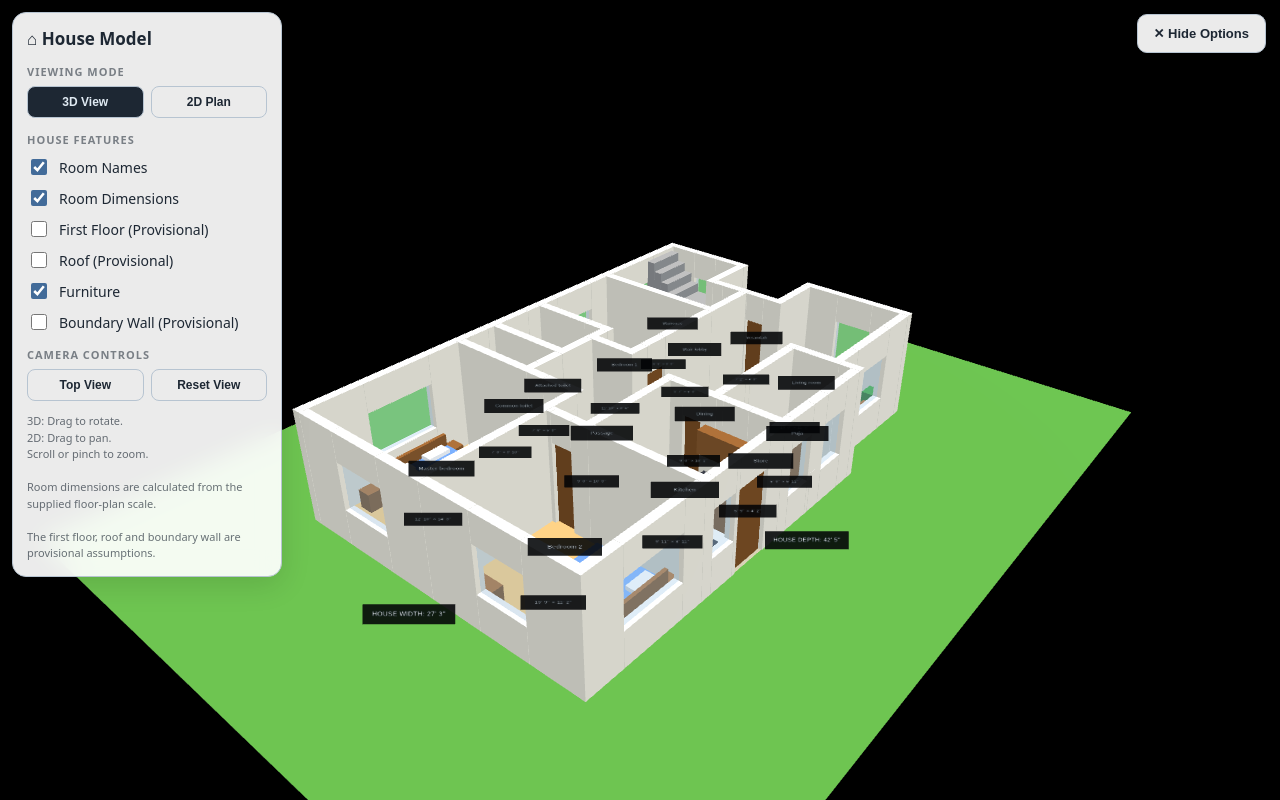
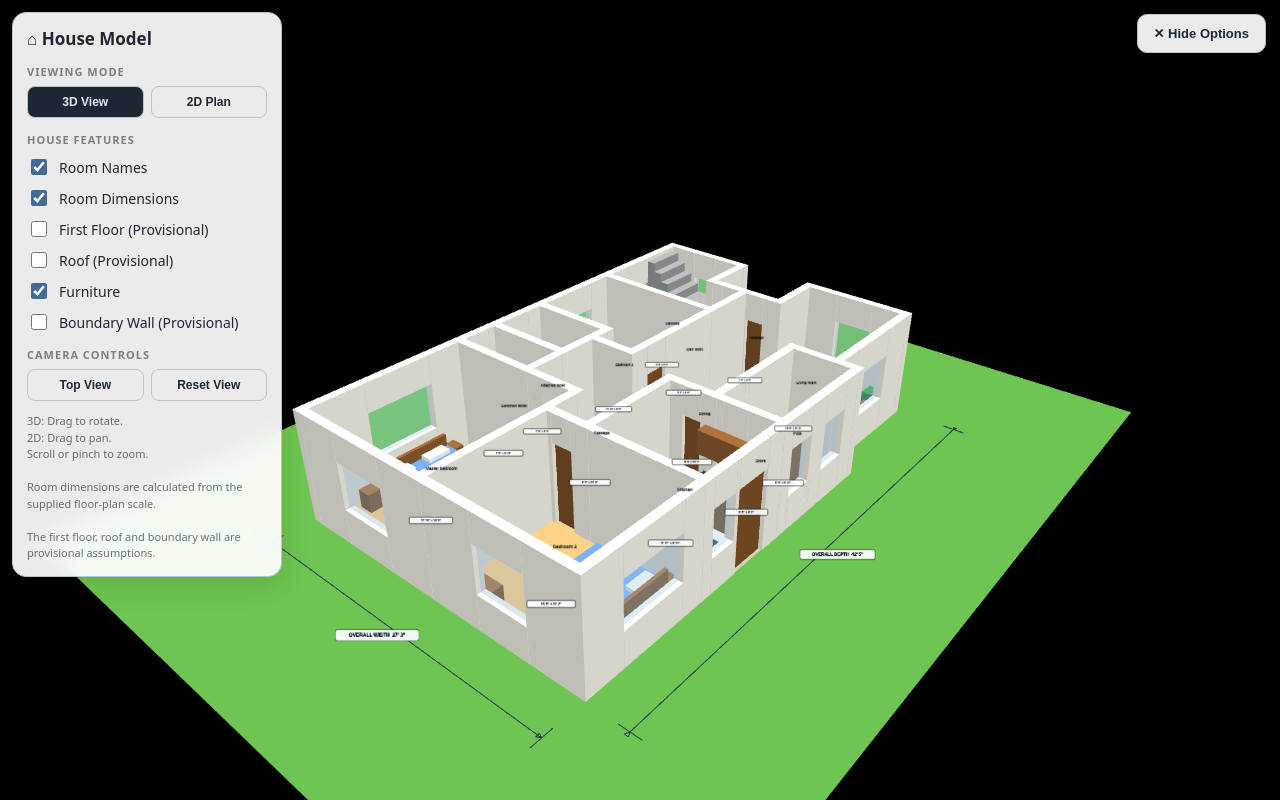
Before and after one commit to aradhya0726/3d-house-design, a plain HTML site: page index.html in a window 1280 px wide. Drawn offline with nearby package versions, Linux system fonts and the light colour scheme.

Commit message:
Update index.html

```diff
--- a/index.html
+++ b/index.html
@@ -128,20 +128,13 @@ html, body {
   color: var(--bg);
 }
 
-.mode-buttons {
-  display: flex;
-  gap: 7px;
-}
-
-.mode-buttons button {
-  flex: 1;
-}
-
+.mode-buttons,
 .camera-buttons {
   display: flex;
   gap: 7px;
 }
 
+.mode-buttons button,
 .camera-buttons button {
   flex: 1;
 }
@@ -948,28 +941,28 @@ function furn(g,zo,full) {
 furn('fur',0,true);
 furn('furU',FH,false);
 
-/* ROOM LABELS AND DIMENSIONS */
-
-/*
-  Dimensions are calculated using the existing
-  floor-plan coordinate conversion.
-
-  They are approximate plan dimensions, not
-  verified construction measurements.
-*/
+/* =========================================================
+   ROOM LABELS AND CLEAN DIMENSIONS
+   ========================================================= */
 
 function feetInches(value) {
-
   const totalInches = Math.round(value * 12);
-
   const feet = Math.floor(totalInches / 12);
   const inches = totalInches % 12;
-
   return `${feet}' ${inches}"`;
-
-}
-
-function createLabel(text, width = 512, height = 150) {
+}
+
+/* CLEAN TEXT SPRITES */
+
+function createCleanText(text, options = {}) {
+
+  const {
+    fontSize = 44,
+    color = '#263747',
+    background = false,
+    width = 640,
+    height = 110
+  } = options;
 
   const canvas = document.createElement('canvas');
 
@@ -978,19 +971,28 @@ function createLabel(text, width = 512, height = 150) {
 
   const ctx = canvas.getContext('2d');
 
-  ctx.fillStyle = 'rgba(20,30,40,0.88)';
-  ctx.fillRect(0,0,width,height);
-
-  ctx.fillStyle = '#ffffff';
+  if (background) {
+
+    ctx.fillStyle = 'rgba(255,255,255,0.92)';
+
+    ctx.beginPath();
+    ctx.roundRect(8, 8, width - 16, height - 16, 18);
+    ctx.fill();
+
+    ctx.strokeStyle = 'rgba(38,55,71,0.18)';
+    ctx.lineWidth = 3;
+    ctx.stroke();
+
+  }
+
+  ctx.fillStyle = color;
+  ctx.font = `600 ${fontSize}px Arial`;
   ctx.textAlign = 'center';
   ctx.textBaseline = 'middle';
-  ctx.font = 'bold 46px Arial';
-
-  ctx.fillText(text,width/2,height/2);
+
+  ctx.fillText(text, width / 2, height / 2);
 
   const texture = new THREE.CanvasTexture(canvas);
-
-  // Three.js r128 compatible color handling
   texture.encoding = THREE.sRGBEncoding;
 
   const sprite = new THREE.Sprite(
@@ -1005,11 +1007,10 @@ function createLabel(text, width = 512, height = 150) {
   sprite.renderOrder = 100;
 
   return sprite;
-
 }
 
 /*
-  Format:
+  Room label format:
   Name, X-start, Y-start, X-end, Y-end, Label-X, Label-Y
 */
 
@@ -1032,20 +1033,20 @@ const ROOM_LABELS = [
 
 ];
 
-/* ROOM NAME LABELS */
+/* ROOM NAMES */
 
 ROOM_LABELS.forEach(room => {
 
-  const [
-    name,
-    x1,y1,
-    x2,y2,
-    lx,ly
-  ] = room;
-
-  const sprite = createLabel(name);
-
-  sprite.scale.set(4.8,1.15,1);
+  const [name, x1, y1, x2, y2, lx, ly] = room;
+
+  const sprite = createCleanText(name, {
+    fontSize: 43,
+    color: '#263747',
+    width: 640,
+    height: 110
+  });
+
+  sprite.scale.set(4.4, 0.76, 1);
 
   sprite.position.set(
     X(lx),
@@ -1057,77 +1058,200 @@ ROOM_LABELS.forEach(room => {
 
 });
 
-/* ROOM DIMENSION LABELS */
+/* ROOM DIMENSIONS */
 
 ROOM_LABELS.forEach(room => {
 
-  const [
-    name,
-    x1,y1,
-    x2,y2,
-    lx,ly
-  ] = room;
-
-  // Calculate actual dimensions from the
-  // current floor-plan coordinate system.
+  const [name, x1, y1, x2, y2, lx, ly] = room;
 
   const width = Math.abs(X(x2) - X(x1));
   const depth = Math.abs(Y(y2) - Y(y1));
 
-  const dimensionText =
-    `${feetInches(width)} × ${feetInches(depth)}`;
-
-  const sprite = createLabel(
-    dimensionText,
-    512,
-    150
-  );
-
-  sprite.scale.set(4.3,.95,1);
+  const text = `${feetInches(width)} × ${feetInches(depth)}`;
+
+  const sprite = createCleanText(text, {
+    fontSize: 36,
+    color: '#34495e',
+    background: true,
+    width: 560,
+    height: 100
+  });
+
+  sprite.scale.set(3.3, 0.58, 1);
 
   sprite.position.set(
     X(lx),
-    .18,
-    -Y(ly) + 1.3
+    0.18,
+    -Y(ly) + 1.5
   );
 
   G.dim.add(sprite);
 
 });
 
-/* OVERALL HOUSE DIMENSIONS */
-
-const overallWidth = createLabel(
-  `HOUSE WIDTH: ${feetInches(W)}`,
-  600,
-  130
+/* ARCHITECTURAL DIMENSION LINE HELPERS */
+
+const dimensionMaterial = new THREE.LineBasicMaterial({
+  color: 0x263747,
+  depthTest: false,
+  depthWrite: false
+});
+
+function addDimensionLine(points) {
+
+  const geometry = new THREE.BufferGeometry().setFromPoints(
+    points.map(p => new THREE.Vector3(p[0], 0.12, p[1]))
+  );
+
+  const line = new THREE.Line(geometry, dimensionMaterial);
+
+  line.renderOrder = 90;
+
+  G.dim.add(line);
+
+  return line;
+}
+
+/* ARROWHEADS */
+
+function addArrow(x, z, direction) {
+
+  const size = 0.32;
+  const spread = 0.16;
+
+  let points;
+
+  if (direction === 'horizontal-left') {
+
+    points = [
+      [x, z],
+      [x + size, z - spread],
+      [x + size, z + spread],
+      [x, z]
+    ];
+
+  } else if (direction === 'horizontal-right') {
+
+    points = [
+      [x, z],
+      [x - size, z - spread],
+      [x - size, z + spread],
+      [x, z]
+    ];
+
+  } else if (direction === 'vertical-top') {
+
+    points = [
+      [x, z],
+      [x - spread, z + size],
+      [x + spread, z + size],
+      [x, z]
+    ];
+
+  } else {
+
+    points = [
+      [x, z],
+      [x - spread, z - size],
+      [x + spread, z - size],
+      [x, z]
+    ];
+
+  }
+
+  addDimensionLine(points);
+}
+
+/* OVERALL HOUSE WIDTH */
+
+const houseLeft = 0;
+const houseRight = W;
+const houseTop = 0;
+const houseBottom = -D;
+
+const widthLineZ = 3.5;
+
+addDimensionLine([
+  [houseLeft, widthLineZ],
+  [houseRight, widthLineZ]
+]);
+
+addDimensionLine([
+  [houseLeft, widthLineZ - 0.9],
+  [houseLeft, widthLineZ + 0.9]
+]);
+
+addDimensionLine([
+  [houseRight, widthLineZ - 0.9],
+  [houseRight, widthLineZ + 0.9]
+]);
+
+addArrow(houseLeft, widthLineZ, 'horizontal-left');
+addArrow(houseRight, widthLineZ, 'horizontal-right');
+
+const widthLabel = createCleanText(
+  `OVERALL WIDTH  ${feetInches(W)}`,
+  {
+    fontSize: 40,
+    color: '#263747',
+    background: true,
+    width: 700,
+    height: 110
+  }
 );
 
-overallWidth.scale.set(6,1.3,1);
-
-overallWidth.position.set(
+widthLabel.scale.set(5.4, 0.85, 1);
+
+widthLabel.position.set(
   W / 2,
-  .2,
-  2
+  0.2,
+  widthLineZ + 1.0
 );
 
-G.dim.add(overallWidth);
-
-const overallDepth = createLabel(
-  `HOUSE DEPTH: ${feetInches(D)}`,
-  600,
-  130
+G.dim.add(widthLabel);
+
+/* OVERALL HOUSE DEPTH */
+
+const depthLineX = W + 3.5;
+
+addDimensionLine([
+  [depthLineX, houseTop],
+  [depthLineX, houseBottom]
+]);
+
+addDimensionLine([
+  [depthLineX - 0.9, houseTop],
+  [depthLineX + 0.9, houseTop]
+]);
+
+addDimensionLine([
+  [depthLineX - 0.9, houseBottom],
+  [depthLineX + 0.9, houseBottom]
+]);
+
+addArrow(depthLineX, houseTop, 'vertical-top');
+addArrow(depthLineX, houseBottom, 'vertical-bottom');
+
+const depthLabel = createCleanText(
+  `OVERALL DEPTH  ${feetInches(D)}`,
+  {
+    fontSize: 40,
+    color: '#263747',
+    background: true,
+    width: 700,
+    height: 110
+  }
 );
 
-overallDepth.scale.set(6,1.3,1);
-
-overallDepth.position.set(
-  W + 2,
-  .2,
+depthLabel.scale.set(5.4, 0.85, 1);
+
+depthLabel.position.set(
+  depthLineX + 1.0,
+  0.2,
   -D / 2
 );
 
-G.dim.add(overallDepth);
+G.dim.add(depthLabel);
 
 /* LIGHTING */
 
@@ -1245,7 +1369,7 @@ function setMode(m) {
 
   if (m) {
 
-    ds = 50;
+    ds = 58;
 
   } else {
 
@@ -1414,7 +1538,6 @@ function vis() {
   G.lab.visible =
     cl.checked;
 
-  // Independent dimensions visibility
   G.dim.visible =
     cd.checked;
 
@@ -1462,7 +1585,7 @@ document.getElementById('iso').onclick = () => {
       -D/2
     );
 
-    ds = 50;
+    ds = 58;
 
   } else {
 
```
